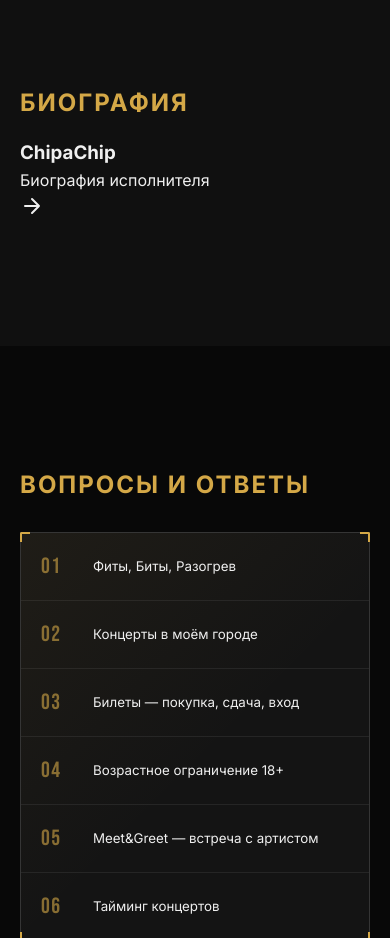
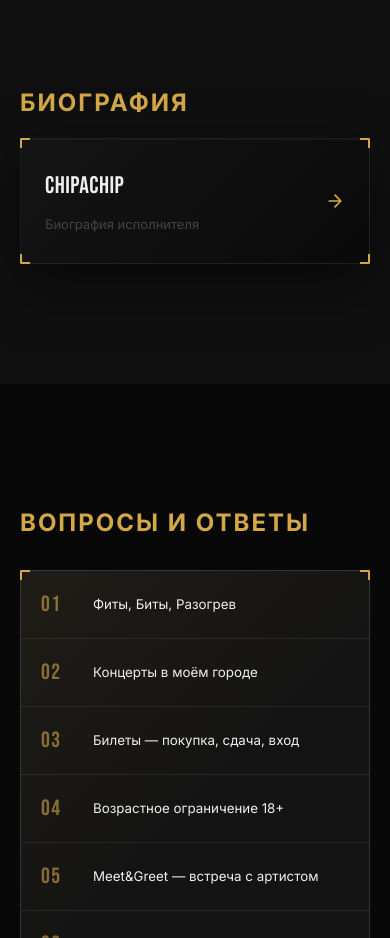
Before and after one commit to drknvpn/ChipaChipWeb, a React (Vite) app: page / in a window 390 px wide. Shown: the part 880-1818 px from the top of the page. Built offline with nearby package versions, Linux system fonts and the light colour scheme.

Commit message:
Update Bio.css

```diff
--- a/src/components/Bio.css
+++ b/src/components/Bio.css
@@ -1,57 +1,70 @@
 .bio-section { padding: 120px 0; background: var(--bg-secondary); }
 
-.bio-frame {
+.section-label {
+  font-size: 24px;
+  font-weight: 700;
+  letter-spacing: 2px;
+  color: var(--accent);
+  text-transform: uppercase;
+  margin-bottom: 24px;
+  display: block;
+}
+
+/* Bio card - в стиле карточек ВКонтакте/Яндекс Музыка */
+.bio-card {
   position: relative;
-  padding: 48px 52px;
+  display: flex;
+  align-items: center;
+  justify-content: space-between;
+  padding: 40px 48px;
+  background: linear-gradient(135deg, rgba(20, 20, 20, 0.95) 0%, rgba(10, 10, 10, 0.98) 100%);
+  border: 1px solid var(--border);
+  cursor: pointer;
+  transition: all 0.3s ease;
   overflow: visible;
-  border: 1px solid var(--border);
-  background: linear-gradient(135deg, rgba(20, 20, 20, 0.95) 0%, rgba(10, 10, 10, 0.98) 100%);
   box-shadow:
     inset 0 1px 0 rgba(255, 255, 255, 0.03),
     0 20px 60px rgba(0, 0, 0, 0.5);
 }
 
-.bio-inner { position: relative; z-index: 1; }
-
-.bio-quote-mark {
-  font-family: 'Bebas Neue';
-  font-size: 100px;
-  line-height: 0.6;
-  color: var(--accent);
-  opacity: 0.3;
-  margin-bottom: 16px;
+.bio-card:hover {
+  border-color: var(--accent);
+  transform: translateY(-2px);
+  box-shadow:
+    inset 0 1px 0 rgba(255, 255, 255, 0.05),
+    0 20px 60px rgba(0, 0, 0, 0.5),
+    0 0 30px rgba(212, 168, 71, 0.1);
 }
 
-.bio-text {
-  font-size: 18px;
-  line-height: 1.8;
-  color: var(--text-primary);
-  font-weight: 300;
-  margin-bottom: 32px;
+.bio-card-content {
+  flex: 1;
 }
 
-.bio-more-btn {
-  display: inline-flex;
-  align-items: center;
-  gap: 8px;
-  padding: 12px 28px;
-  background: transparent;
-  color: var(--accent);
-  font-size: 13px;
-  font-weight: 600;
-  letter-spacing: 0.1em;
-  text-transform: uppercase;
-  border: 1px solid var(--border);
-  border-radius: 2px;
-  cursor: pointer;
-  transition: all 0.2s;
-  margin-top: 16px;
+.bio-card-title {
+  font-family: 'Bebas Neue', Arial, sans-serif;
+  font-size: 32px;
+  font-weight: 700;
+  color: var(--text-primary);
+  margin: 0 0 8px 0;
+  letter-spacing: 0.02em;
 }
 
-.bio-more-btn:hover {
-  background: rgba(212,168,71,0.08);
-  border-color: var(--accent);
-  transform: translateY(-2px);
+.bio-card-subtitle {
+  font-size: 14px;
+  color: var(--text-muted);
+  margin: 0;
+  font-weight: 400;
+}
+
+.bio-card-arrow {
+  color: var(--accent);
+  flex-shrink: 0;
+  margin-left: 24px;
+  transition: transform 0.3s ease;
+}
+
+.bio-card:hover .bio-card-arrow {
+  transform: translateX(8px);
 }
 
 /* Corner styles */
@@ -256,15 +269,6 @@
   transform: translate(2px, -2px);
 }
 
-.section-label {
-  font-size: 24px;
-  font-weight: 700;
-  letter-spacing: 2px;
-  color: var(--accent);
-  text-transform: uppercase;
-  margin-bottom: 16px;
-}
-
 @media (max-width: 900px) {
   .bio-discography-buttons {
     flex-wrap: wrap;
@@ -278,36 +282,64 @@
 }
 
 @media (max-width: 768px) {
-  .bio-silhouette { right: -5%; height: 60vh; opacity: 0.3; }
+  .bio-card {
+    padding: 32px 36px;
+  }
+
+  .bio-card-title {
+    font-size: 28px;
+  }
 }
 
 @media (max-width: 600px) {
-  .bio-frame { padding: 32px 28px; }
-  .bio-text { font-size: 16px; }
+  .bio-card {
+    padding: 28px 24px;
+  }
+
+  .bio-card-title {
+    font-size: 24px;
+  }
+
+  .bio-card-subtitle {
+    font-size: 13px;
+  }
+
+  .bio-card-arrow {
+    width: 20px;
+    height: 20px;
+    margin-left: 16px;
+  }
+
   .bio-modal {
     padding: 40px 24px 32px;
   }
+
   .bio-modal-close {
     top: 16px;
     right: 16px;
     padding: 8px 16px;
     font-size: 12px;
   }
+
   .bio-modal-photo-section {
     height: 350px;
     margin-bottom: 32px;
   }
+
   .bio-modal-title {
     font-size: 28px;
     margin-bottom: 32px;
   }
+
   .bio-modal-section-title {
     font-size: 16px;
     margin-bottom: 16px;
   }
+
   .bio-modal-section-text {
     font-size: 15px;
   }
+
   .corner {
     width: 10px;
     height: 10px;
```
